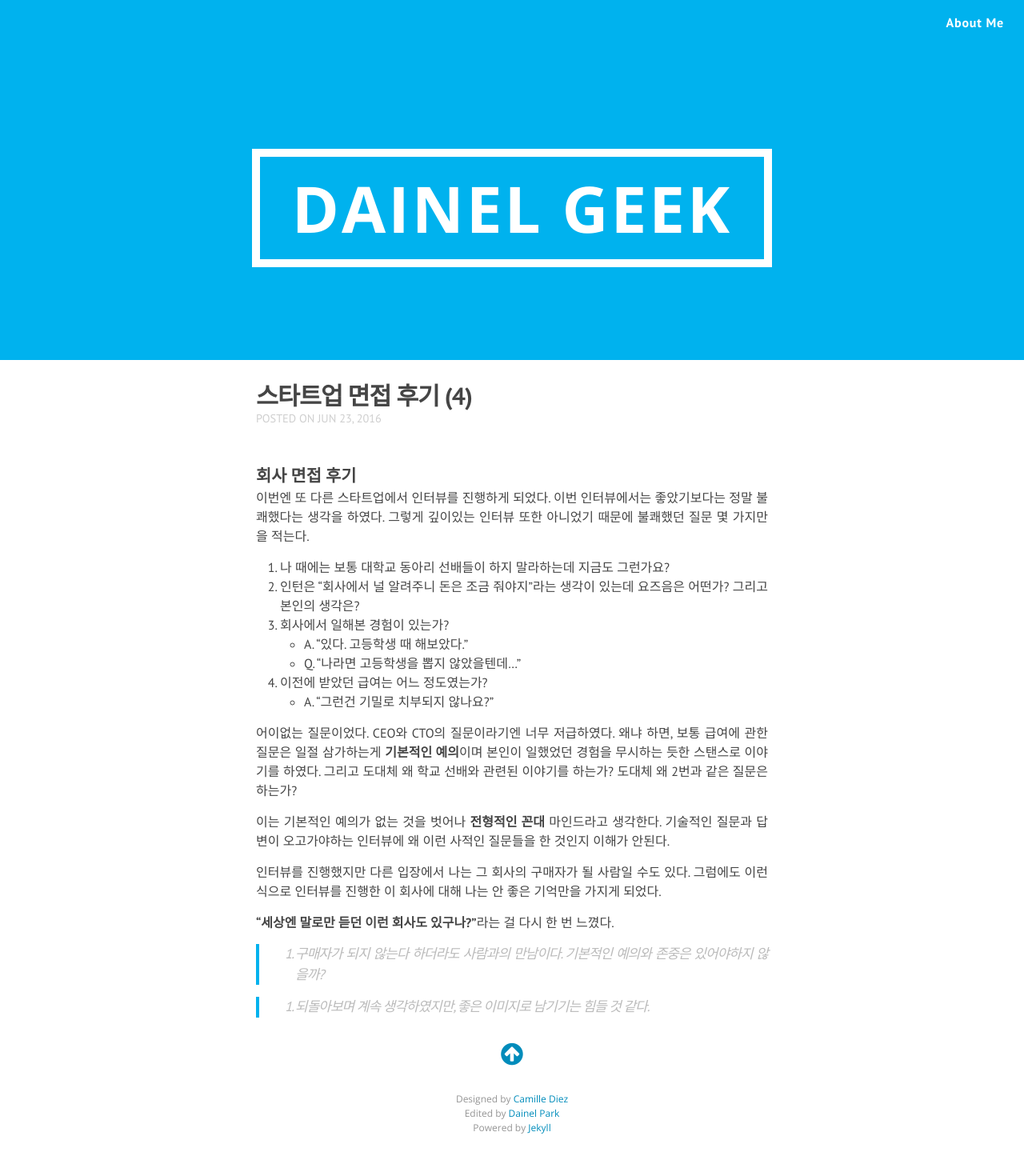
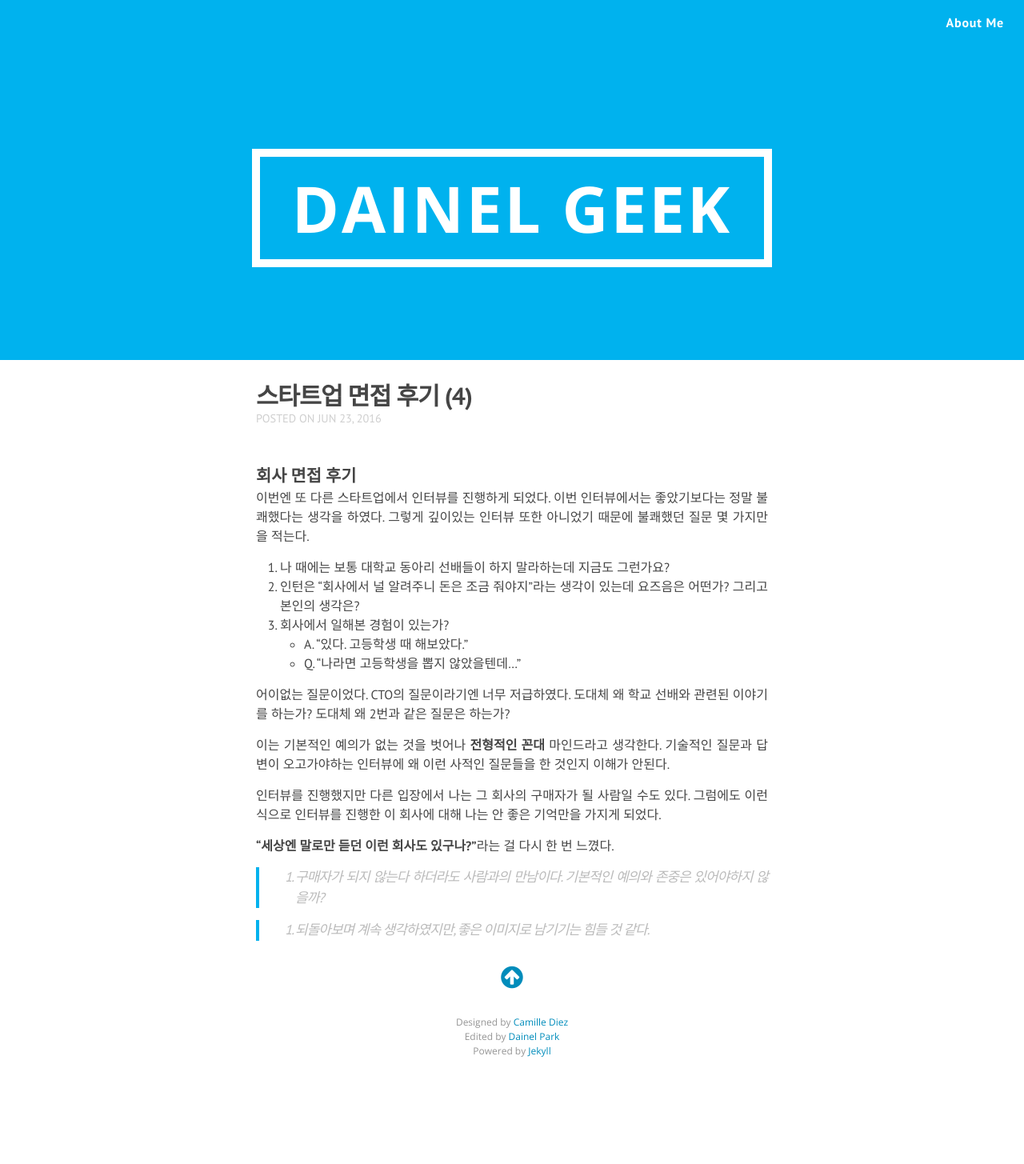
Before and after one commit to DainelPark/dainelpark.github.io, a Jekyll site: the page built from _posts/2016-06-23-스타트업면접후기(4).md, in a window 1280 px wide. Shown: the whole page at 80% size. Built offline with Jekyll 4.4.1, drawn with Linux system fonts in a browser that asks for light colours; nearby versions of some CDN libraries; Markdown is read by kramdown in place of the engine named in the settings; after the commit the page ends 1359 px from its top, so only the background shows below that.

Commit message:
잘못된 부분 수정

```diff
--- a/_posts/2016-06-23-스타트업면접후기(4).md
+++ b/_posts/2016-06-23-스타트업면접후기(4).md
@@ -13,11 +13,9 @@ date:   2016-06-23
 3. 회사에서 일해본 경험이 있는가?
 	- A. "있다. 고등학생 때 해보았다."
 	- Q. "나라면 고등학생을 뽑지 않았을텐데..."
-4. 이전에 받았던 급여는 어느 정도였는가?
-	- A. "그런건 기밀로 치부되지 않나요?"
 
-어이없는 질문이었다. CEO와 CTO의 질문이라기엔 너무 저급하였다.
-왜냐 하면, 보통 급여에 관한 질문은 일절 삼가하는게 **기본적인 예의**이며 본인이 일했었던 경험을 무시하는 듯한 스탠스로 이야기를 하였다. 그리고 도대체 왜 학교 선배와 관련된 이야기를 하는가? 도대체 왜 2번과 같은 질문은 하는가?
+어이없는 질문이었다. CTO의 질문이라기엔 너무 저급하였다.
+도대체 왜 학교 선배와 관련된 이야기를 하는가? 도대체 왜 2번과 같은 질문은 하는가?
 
 이는 기본적인 예의가 없는 것을 벗어나  **전형적인 꼰대** 마인드라고 생각한다. 기술적인 질문과 답변이 오고가야하는 인터뷰에 왜 이런 사적인 질문들을 한 것인지 이해가 안된다.
 
```
